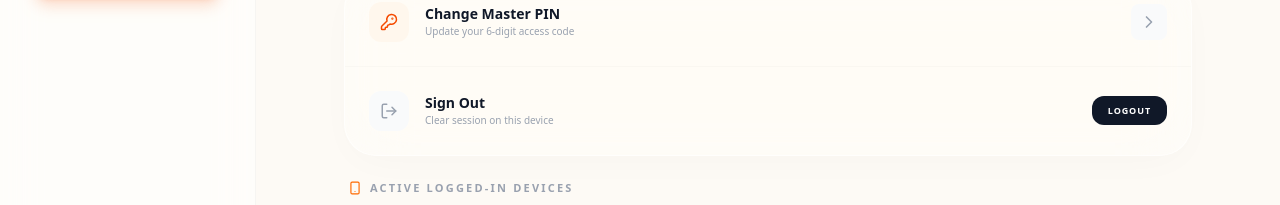
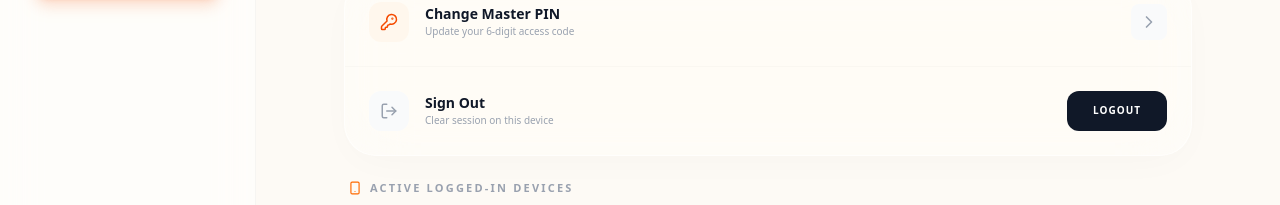
Before and after one commit to khaliduzzamantanoy/constracttrack, a Next.js app: page /settings in a window 1280 px wide. Shown: the part 368-573 px from the top of the page. Built offline with nearby package versions, Linux system fonts and the light colour scheme; no server answers; the database is empty.

Commit message:
fix: improve logout button accessibility and add server-side session revocation

```diff
--- a/src/app/api/auth/route.ts
+++ b/src/app/api/auth/route.ts
@@ -3,7 +3,7 @@ import dbConnect from "@/lib/db";
 import SystemConfig from "@/models/SystemConfig";
 import Session from "@/models/Session";
 import bcrypt from "bcryptjs";
-import { encrypt } from "@/lib/auth";
+import { decrypt, encrypt } from "@/lib/auth";
 
 export async function POST(req: NextRequest) {
   await dbConnect();
@@ -55,7 +55,20 @@ export async function POST(req: NextRequest) {
   return response;
 }
 
-export async function DELETE() {
+export async function DELETE(req: NextRequest) {
+  const sessionToken = req.cookies.get("session")?.value;
+  if (sessionToken) {
+    try {
+      const { sessionId } = await decrypt(sessionToken);
+      if (sessionId) {
+        await dbConnect();
+        await Session.deleteOne({ sessionId });
+      }
+    } catch (e) {
+      console.error("Logout session revocation failed", e);
+    }
+  }
+
   const response = NextResponse.json({ success: true });
   response.cookies.set({
     name: "session",
--- a/src/app/settings/page.tsx
+++ b/src/app/settings/page.tsx
@@ -42,7 +42,7 @@ export default function SettingsPage() {
   }, []);
 
   const fetchSessions = async () => {
-    setLoadingSessions(true);
+    // Return early if we don't need to fetch (optional optimization)
     try {
       const res = await fetch('/api/admin/sessions');
       const data = await res.json();
@@ -78,10 +78,18 @@ export default function SettingsPage() {
   };
 
   const handleLogout = async () => {
+    setLoading(true);
     try {
-      await logoutSession(currentSessionId);
+      const res = await fetch('/api/auth', { method: 'DELETE' });
+      if (res.ok) {
+        window.location.href = '/login';
+      } else {
+        showToast('Logout failed', 'error');
+      }
     } catch (e) {
       showToast('Logout failed', 'error');
+    } finally {
+      setLoading(false);
     }
   };
 
@@ -198,23 +206,28 @@ export default function SettingsPage() {
              </div>
 
               {/* Sign Out */}
-             <div className="p-5 lg:p-6 flex items-center justify-between group hover:bg-red-50/10 transition-all">
+              <button
+                 onClick={handleLogout}
+                 disabled={loading}
+                 className="w-full p-5 lg:p-6 flex items-center justify-between group hover:bg-red-50/10 transition-all text-left outline-none"
+              >
                  <div className="flex items-center gap-4">
-                   <div className="w-10 h-10 rounded-xl bg-gray-50 text-gray-400 flex items-center justify-center group-hover:text-gray-900">
+                    <div className="w-10 h-10 rounded-xl bg-gray-50 text-gray-400 flex items-center justify-center group-hover:text-gray-900 transition-colors">
                        <LogOut size={18} />
                     </div>
                     <div>
-                      <h3 className="text-sm font-black text-gray-900">Sign Out</h3>
+                       <h3 className="text-sm font-black text-gray-900 group-hover:text-red-600 transition-colors">Sign Out</h3>
                        <p className="text-[10px] font-medium text-gray-400">Clear session on this device</p>
                     </div>
                  </div>
-                <button
-                   onClick={handleLogout}
-                   className="px-4 py-2 rounded-xl bg-gray-900 text-white text-[9px] font-black uppercase tracking-widest hover:bg-black transition-all"
-                >
-                   Logout
+                 <div className="px-5 h-10 rounded-xl bg-gray-900 text-white text-[10px] font-black uppercase tracking-widest hover:bg-black active:scale-95 transition-all flex items-center justify-center min-w-[100px]">
+                    {loading ? (
+                       <div className="w-4 h-4 border-2 border-white/30 border-t-white rounded-full animate-spin" />
+                    ) : (
+                       'Logout'
+                    )}
+                 </div>
               </button>
-             </div>
           </div>
         </section>
 
```
Lines whose indentation alone changed are shown as unchanged.
